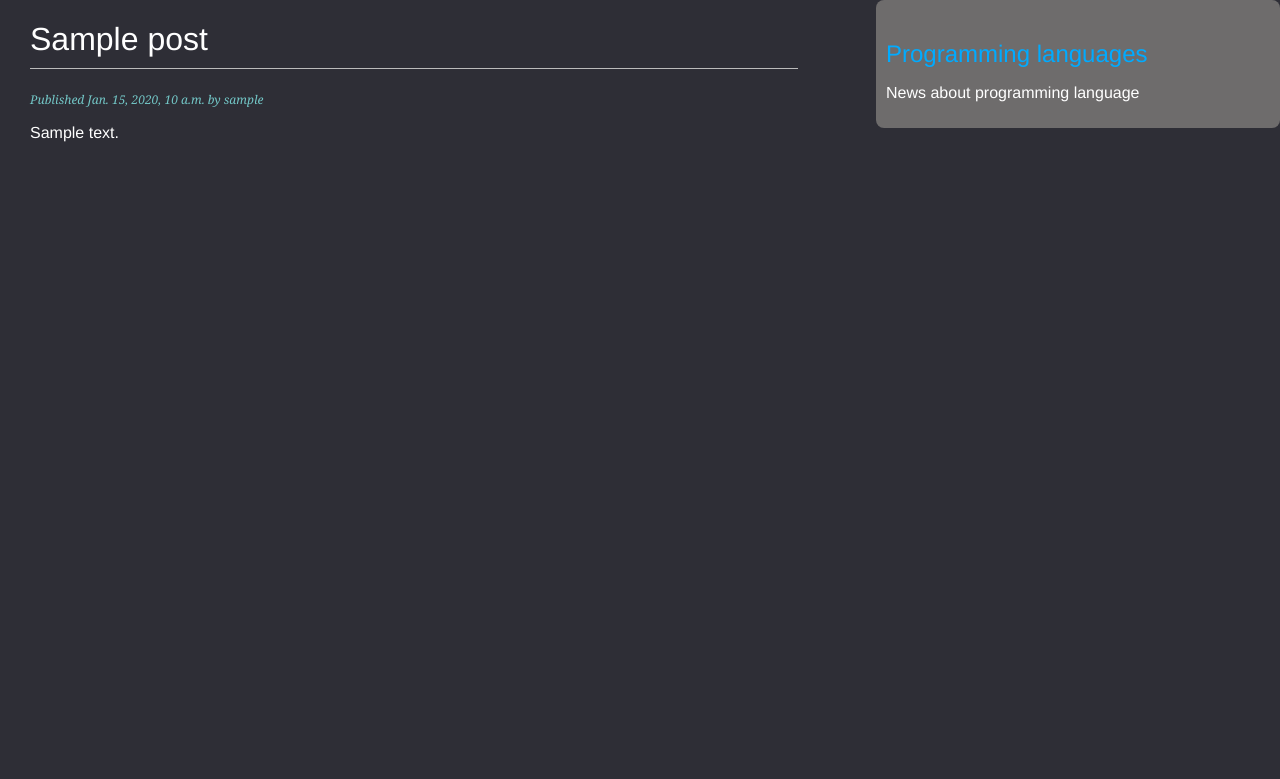
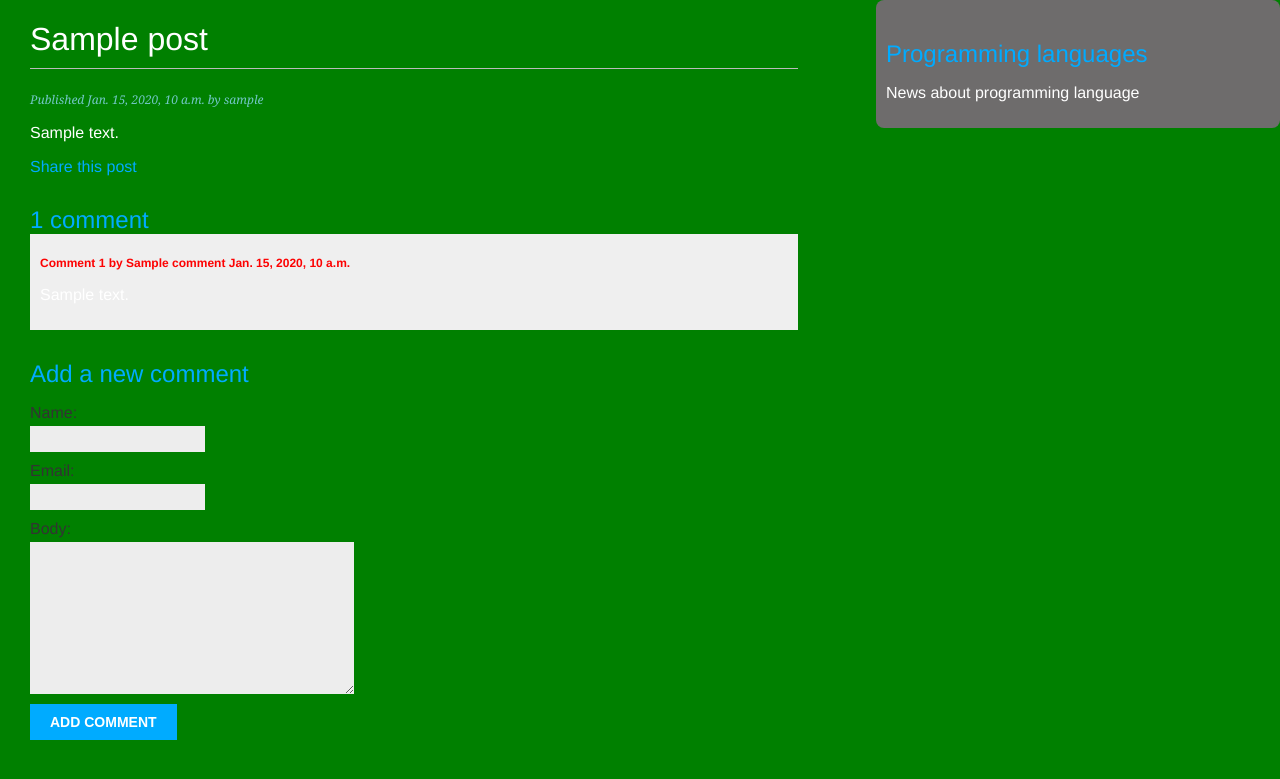
Before and after one commit to SardorNigmatov/blog-site, a Django app: a page that uses templates/blog/post/detail.html in a window 1280 px wide. Shown: the top 779 px of the page. Run offline with Django 4.2, Linux system fonts and the light colour scheme; tables that the repository leaves empty hold one stand-in row (values such as "Sample post").

Commit message:
share and send email add

```diff
--- /dev/null
+++ b/blog/forms.py
@@ -0,0 +1,15 @@
+from django import forms
+from .models import Comments
+
+
+class EmailPostForm(forms.Form):
+    name = forms.CharField(max_length=25)
+    email = forms.EmailField()
+    to = forms.EmailField()
+    comments = forms.CharField(required=False,widget=forms.Textarea)
+
+
+class CommentForm(forms.ModelForm):
+    class Meta:
+        model = Comments
+        fields = ('name','email','body')
--- a/blog/models.py
+++ b/blog/models.py
@@ -38,3 +38,20 @@
                        args=[self.publish.year,
                              self.publish.month,
                              self.publish.day, self.slug])
+
+
+class Comments(models.Model):
+    post = models.ForeignKey(Post,on_delete=models.CASCADE,related_name='comments')
+    name = models.CharField(max_length=60)
+    email = models.EmailField()
+    body = models.TextField()
+    created =  models.DateTimeField(auto_now_add=True)
+    updated = models.DateTimeField(auto_now=True)
+    active = models.BooleanField(default=True)
+
+    class Meta:
+        ordering = ('created',)
+        db_table = 'comments'
+
+    def __str__(self):
+        return f"Comment by {self.name} {self.post}"
--- a/blog/urls.py
+++ b/blog/urls.py
@@ -1,9 +1,10 @@
 from django.urls import path
-from .views import PostView, post_detail
+from .views import PostView, post_detail, post_share
 
 app_name = 'blog'
 
 urlpatterns = [
     path('',PostView.as_view(),name='post_list'),
-    path('<int:year>/<int:month>/<int:day>/<slug:slug>/',post_detail,name='post_detail')
+    path('<int:year>/<int:month>/<int:day>/<slug:slug>/',post_detail,name='post_detail'),
+    path('<int:post_id>/share/',post_share,name='post_share')
 ]
--- a/blog/views.py
+++ b/blog/views.py
@@ -1,7 +1,8 @@
 from django.shortcuts import render, get_object_or_404
 from .models import Post
+from .forms import EmailPostForm, CommentForm
 from django.views.generic import ListView
-
+from django.core.mail import send_mail
 
 class PostView(ListView):
     queryset = Post.published.all()
@@ -10,6 +11,50 @@
     template_name = 'blog/post/list.html'
 
 
-def post_detail(request,year,month,day,slug):
-    post = get_object_or_404(Post,slug=slug,status='published',publish__year=year,publish__month=month,publish__day=day)
-    return render(request,'blog/post/detail.html',{'post':post})
+def post_detail(request, year, month, day, slug):
+    post = get_object_or_404(Post, slug=slug, status='published', publish__year=year, publish__month=month,
+                             publish__day=day)
+    comments = post.comments.filter(active=True)
+    new_comment = None
+
+    if request.method == 'POST':
+        comment_form = CommentForm(data=request.POST)
+        if comment_form.is_valid():
+            new_comment = comment_form.save(commit=False)
+            new_comment.post = post
+            new_comment.save()
+    else:
+        comment_form = CommentForm()
+
+    return render(request,
+                  'blog/post/detail.html',
+                  {'post': post,
+                   'comments': comments,
+                   'new_comment': new_comment,
+                   'comment_form': comment_form,
+                   })
+
+
+def post_share(request, post_id):
+    # Retrieve post by id
+    post = get_object_or_404(Post, id=post_id, status='published')
+    sent = False
+
+    if request.method == 'POST':
+        # Form was submitted
+        form = EmailPostForm(request.POST)
+        if form.is_valid():
+            # Form fields passed validation
+            cd = form.cleaned_data
+            post_url = request.build_absolute_uri(post.get_absolute_url())
+            title = f"{cd['name']} sizga {post.title} ni o'qishni taklif etadi."
+            message = f"Read {post.title} at {post_url}\n\n" \
+                      f"{cd['name']}\'s comments: {cd['comments']}"
+            send_mail(title, message, 'sardordeveloper03gmail.com', [cd['to']])
+            sent = True
+
+    else:
+        form = EmailPostForm()
+    return render(request, 'blog/post/share.html', {'post': post,
+                                                    'form': form,
+                                                    'sent': sent})
--- a/static/css/blog.css
+++ b/static/css/blog.css
@@ -2,7 +2,7 @@
     margin: 0;
     padding: 0;
     font-family: helvetica, sans-serif;
-    background-color: #2e2e36;
+    background-color: green;
     color: white;
 }
 
--- a/templates/blog/post/detail.html
+++ b/templates/blog/post/detail.html
@@ -6,4 +6,39 @@
     Published {{ post.publish }} by {{ post.author }}
 </p>
 {{ post.body|linebreaks }}
+
+<p>
+    <a href="{% url 'blog:post_share' post.id %}">
+    Share this post
+    </a>
+</p>
+
+{% with comments.count as total_comments %}
+<h2>
+    {{ total_comments }} comment{{ total_comments|pluralize }}
+</h2>
+{% endwith %}
+
+{% for comment in comments %}
+<div class="comment">
+    <p class="info">
+        Comment {{ forloop.counter }} by {{ comment.name }}
+        {{ comment.created }}
+    </p>
+    {{ comment.body|linebreaks }}
+</div>
+{% empty %}
+<p>There are no comments yet.</p>
+{% endfor %}
+
+{% if new_comment %}
+<h2>Your comment has been added.</h2>
+{% else %}
+<h2>Add a new comment</h2>
+<form method="post" style="background-color: #5f5f79">
+    {{ comment_form.as_p }}
+    {% csrf_token %}
+    <p><input type="submit" value="Add comment"></p>
+</form>
+{% endif %}
 {% endblock %}
```
Also changed, not shown: blog/admin.py (+7 -0 lines), config/settings.py (+7 -0 lines), templates/blog/post/share.html (added, +19 -0 lines), blog/migrations/0002_alter_post_slug_comments.py (added).
